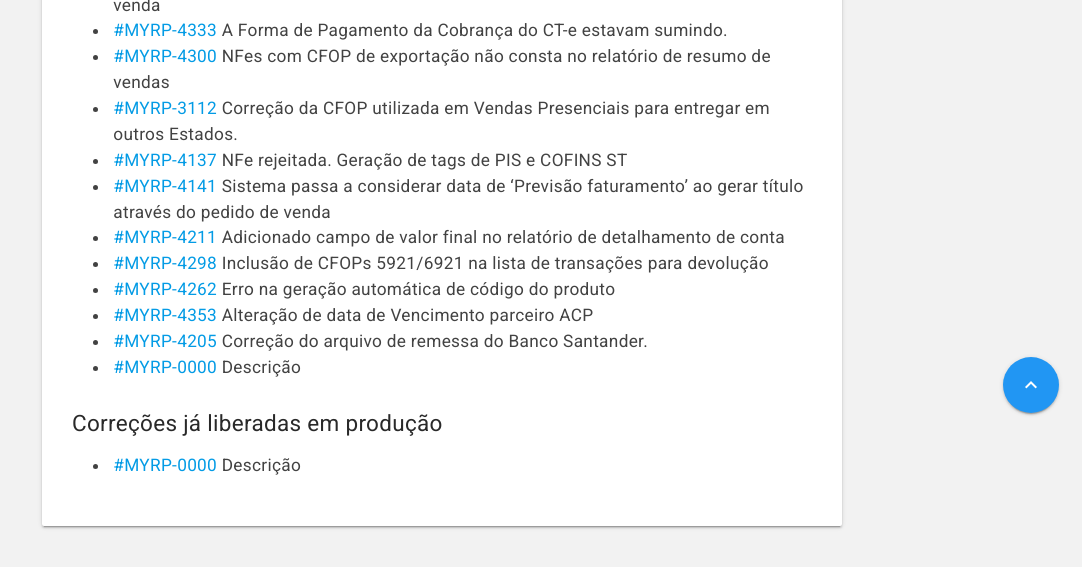
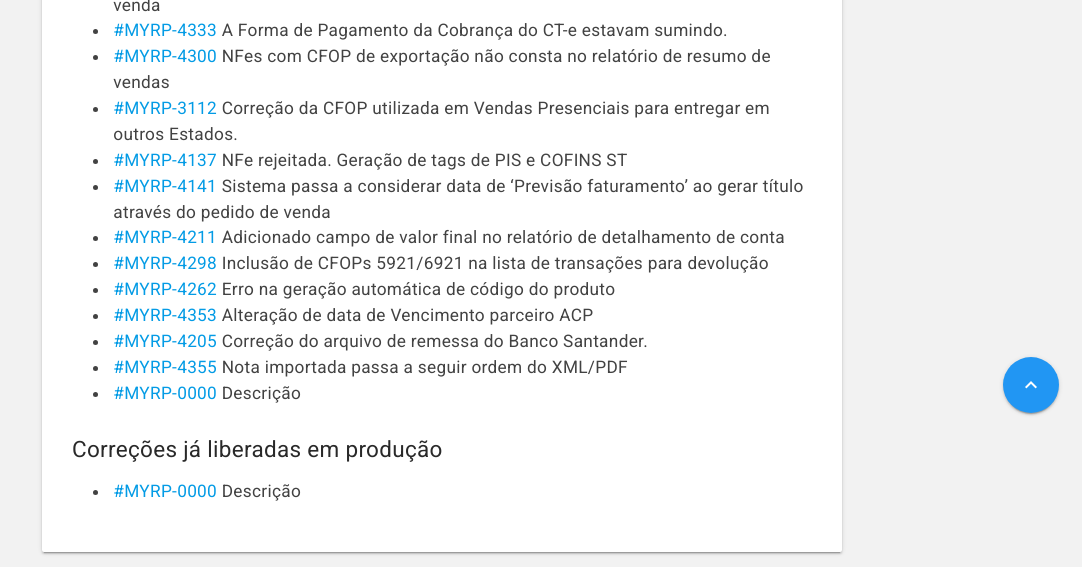
Before and after one commit to myrp-maicon/changelog-myrp, a Jekyll site: the page built from docs/myrp/19.07.01.md, in a window 1280 px wide. Shown: the part 464-1031 px from the top of the page, without its empty margins (198-1280 px from the left). Built offline with Jekyll 4.4.1, drawn with Linux system fonts in a browser that asks for light colours; nearby versions of some CDN libraries; our own code applies the rules of GitHub Pages for plain Markdown files; the repository's description, which GitHub fills in, is left out; before the commit the page ends 1005 px from its top, so only the background shows below that.

Commit message:
MYRP-4355 - Nota importada passa a seguir ordem do XML/PDF
MYRP-4355 - Nota importada passa a seguir ordem do XML/PDF

```diff
--- a/docs/myrp/19.07.01.md
+++ b/docs/myrp/19.07.01.md
@@ -16,6 +16,7 @@
 * [#MYRP-4262](https://devmyrp.atlassian.net/browse/MYRP-4262) Erro na geração automática de código do produto
 * [#MYRP-4353](https://devmyrp.atlassian.net/browse/MYRP-4353) Alteração de data de Vencimento parceiro ACP
 * [#MYRP-4205](https://devmyrp.atlassian.net/browse/MYRP-4205) Correção do arquivo de remessa do Banco Santander.
+* [#MYRP-4355](https://devmyrp.atlassian.net/browse/MYRP-4355) Nota importada passa a seguir ordem do XML/PDF
 * [#MYRP-0000](https://devmyrp.atlassian.net/browse/MYRP-0000) Descrição
 
 
```
